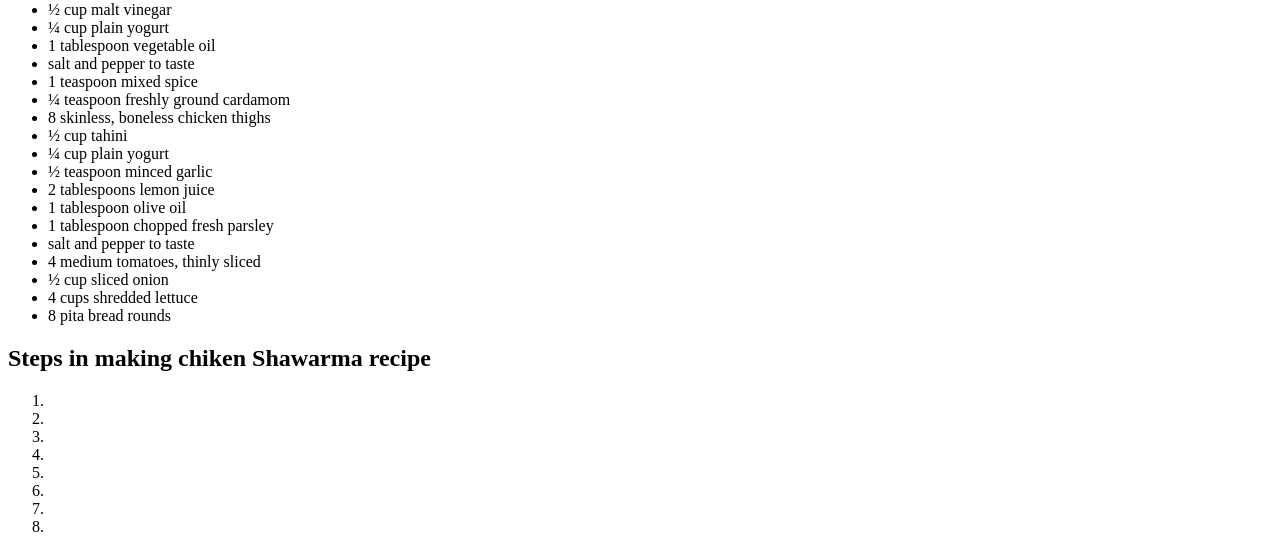
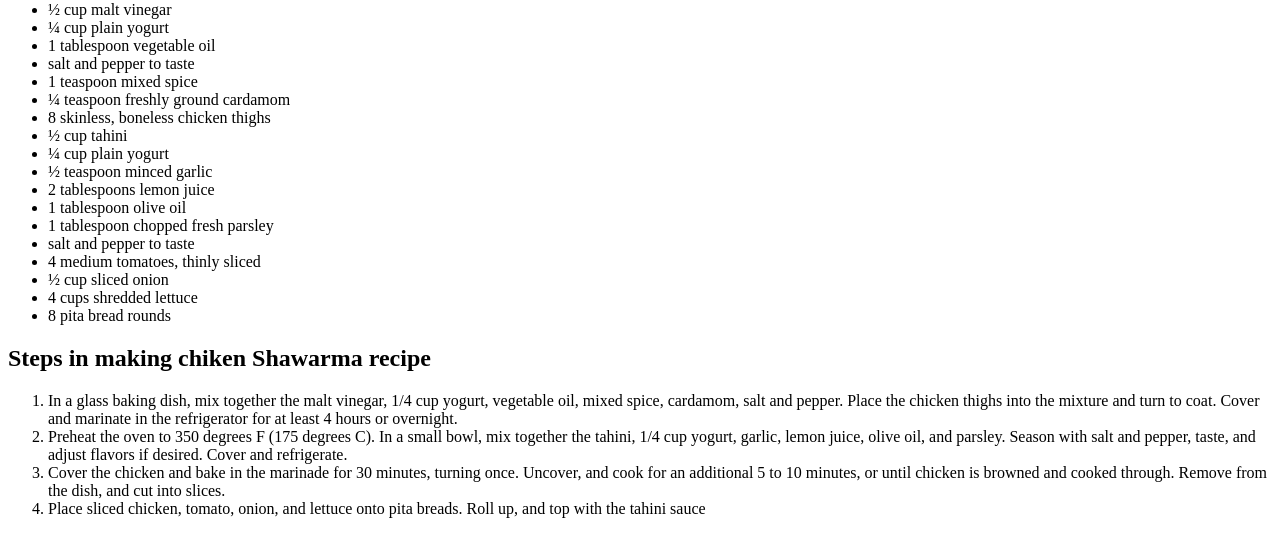
Before and after one commit to Sanbely03/odin-recipes, a plain HTML site: page recipes/Shawarma.html in a window 1280 px wide. Shown: the part 481-1033 px from the top of the page. Drawn offline with Linux system fonts and the light colour scheme.

Commit message:
adding the steps for shawarma recipe

```diff
--- a/recipes/Shawarma.html
+++ b/recipes/Shawarma.html
@@ -37,14 +37,11 @@
             <h2>Steps in making chiken Shawarma recipe</h2>
 
                 <ol>
-                    <li></li>
-                    <li></li>
-                    <li></li>
-                    <li></li>
-                    <li></li>
-                    <li></li>
-                    <li></li>
-                    <li></li>
+                    <li>In a glass baking dish, mix together the malt vinegar, 1/4 cup yogurt, vegetable oil, mixed spice, cardamom, salt and pepper. Place the chicken thighs into the mixture and turn to coat. Cover and marinate in the refrigerator for at least 4 hours or overnight.</li>
+                    <li>Preheat the oven to 350 degrees F (175 degrees C). In a small bowl, mix together the tahini, 1/4 cup yogurt, garlic, lemon juice, olive oil, and parsley. Season with salt and pepper, taste, and adjust flavors if desired. Cover and refrigerate.                    </li>
+                    <li>Cover the chicken and bake in the marinade for 30 minutes, turning once. Uncover, and cook for an additional 5 to 10 minutes, or until chicken is browned and cooked through. Remove from the dish, and cut into slices.</li>
+                    <li>Place sliced chicken, tomato, onion, and lettuce onto pita breads. Roll up, and top with the tahini sauce</li>
+
                 </ol>
 </body>
 </html>
```
